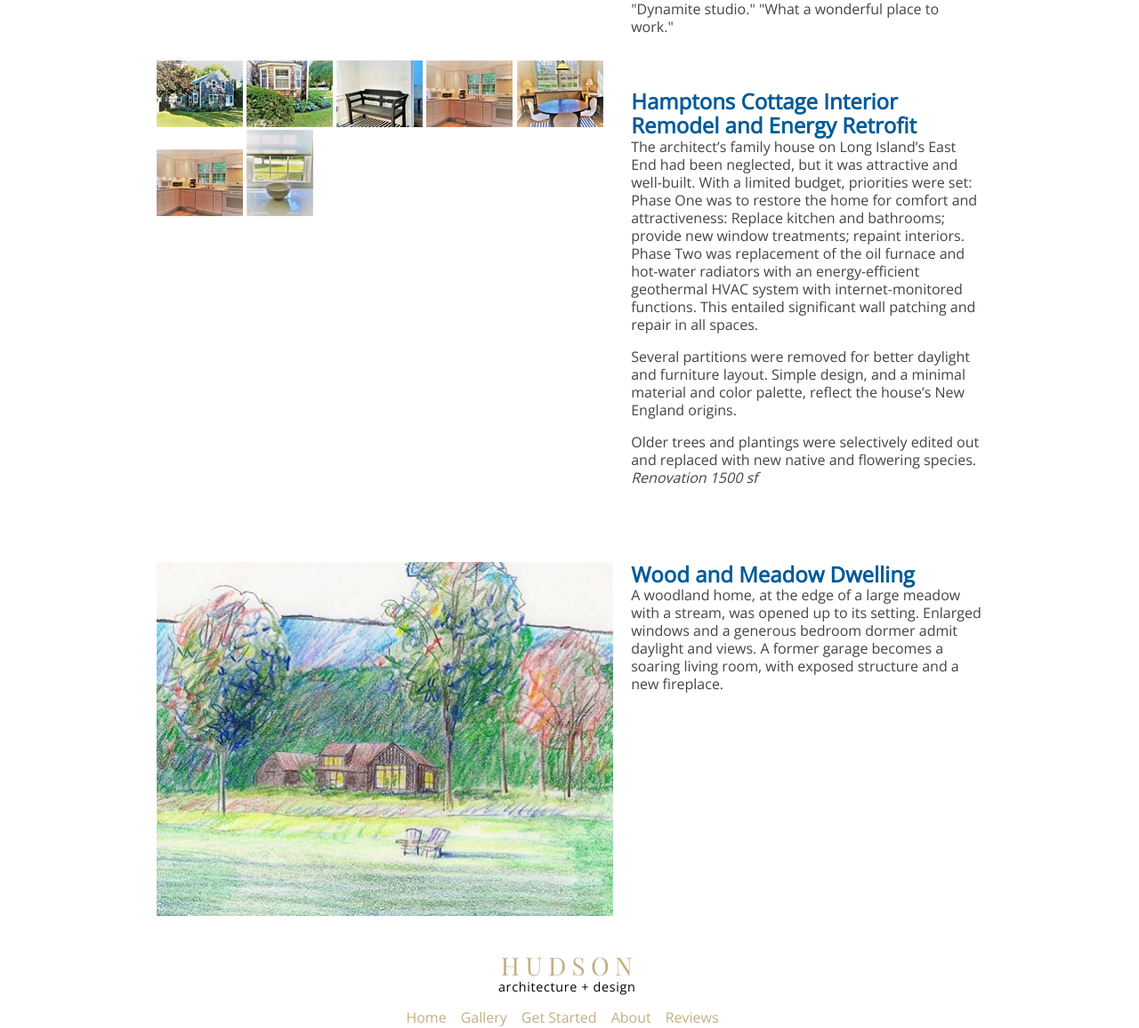
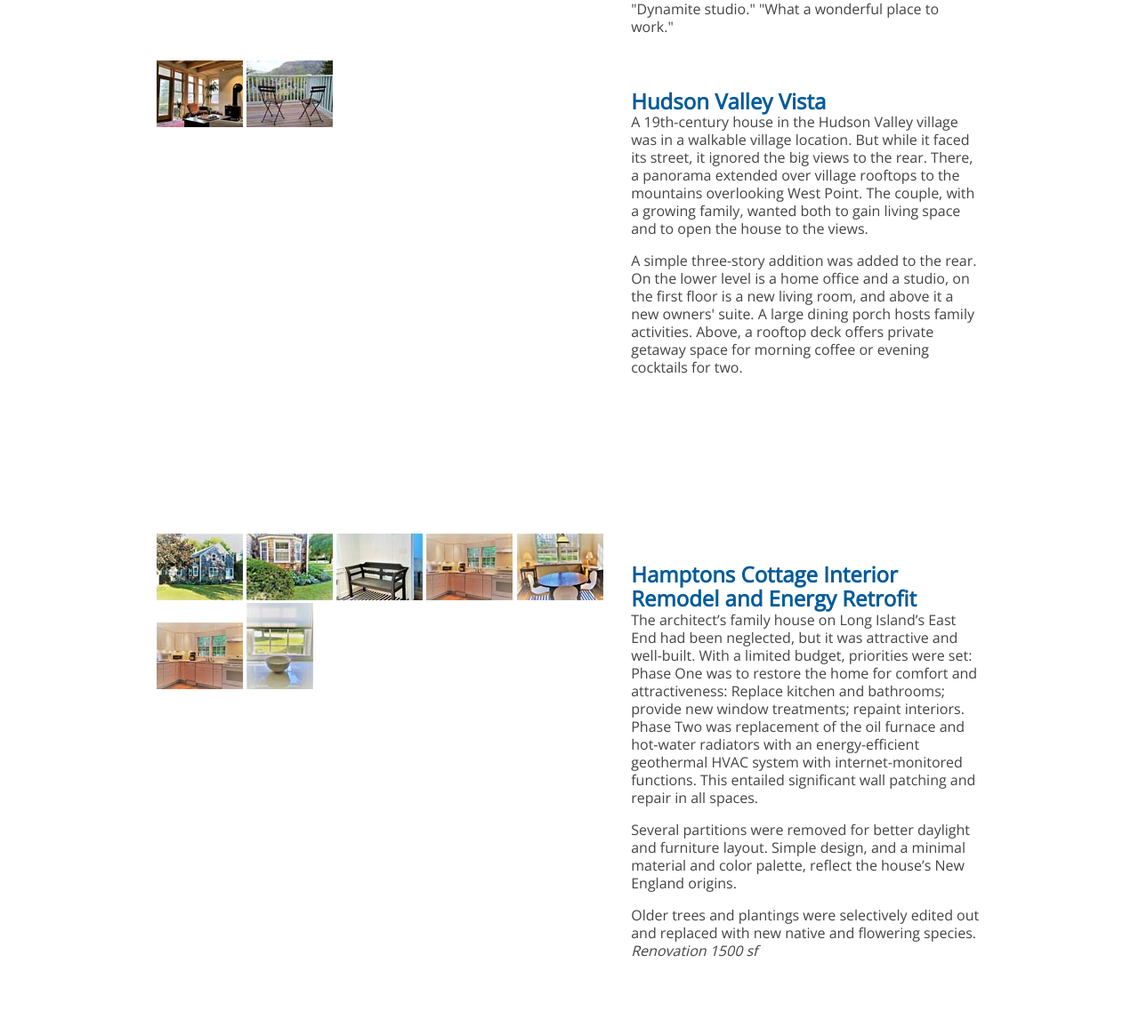
Before and after one commit to mtribone/hudson-arch-design, a plain HTML site: page renovations_additions.html in a window 1280 px wide. Shown: the part 1300-2456 px from the top of the page at 89% size. Drawn offline with nearby package versions, Linux system fonts and the light colour scheme; a script that the page names is missing.

Commit message:
Adds the content and two out of three images for Hudson Valley Vista.

```diff
--- a/renovations_additions.html
+++ b/renovations_additions.html
@@ -90,6 +90,20 @@
       <div class="content-column-2">
         <div class="content-2">
           <div class="galleria galleria-margin-negative">
+            <a href="images/hudson-valley-high-st.jpg"><img src="images/thumbnails/hudson-valley-high-st.jpg" /></a>
+            <a href="images/hudson-valley-decklet.jpg"><img src="images/thumbnails/hudson-valley-decklet.jpg" /></a>
+          </div>
+        </div>
+        <div class="content-2">
+          <h2>Hudson Valley Vista</h2>
+          <p>A 19th-century house in the Hudson Valley village was in a walkable village location. But while it faced its street, it ignored the big views to the rear. There, a panorama extended over village rooftops to the mountains overlooking West Point. The couple, with a growing family, wanted both to gain living space and to open the house to the views.</p>
+          <p>A simple three-story addition was added to the rear. On the lower level is a home office and a studio, on the first floor is a new living room, and above it a new owners' suite. A large dining porch hosts family activities. Above, a rooftop deck offers private getaway space for morning coffee or evening cocktails for two.</p>
+        </div>
+      </div>
+      <!-- Hudson Valley Vista -->
+      <div class="content-column-2">
+        <div class="content-2">
+          <div class="galleria galleria-margin-negative">
             <a href="images/elm-exterior-front.jpg" alt=""><img src="images/thumbnails/elm-exterior-front.jpg" alt="" /></a>
             <a href="images/elm-exterior-wmdw.jpg" alt=""><img src="images/thumbnails/elm-exterior-wmdw.jpg" alt="" /></a>
             <a href="images/elm-kitchen1.jpg" alt=""><img src="images/thumbnails/elm-kitchen1.jpg" alt="" /></a>
```
Also changed, not shown: images/hudson-valley-decklet.jpg (added), images/hudson-valley-high-st.jpg (added), images/thumbnails/hudson-valley-decklet.jpg (added), images/thumbnails/hudson-valley-high-st.jpg (added).
